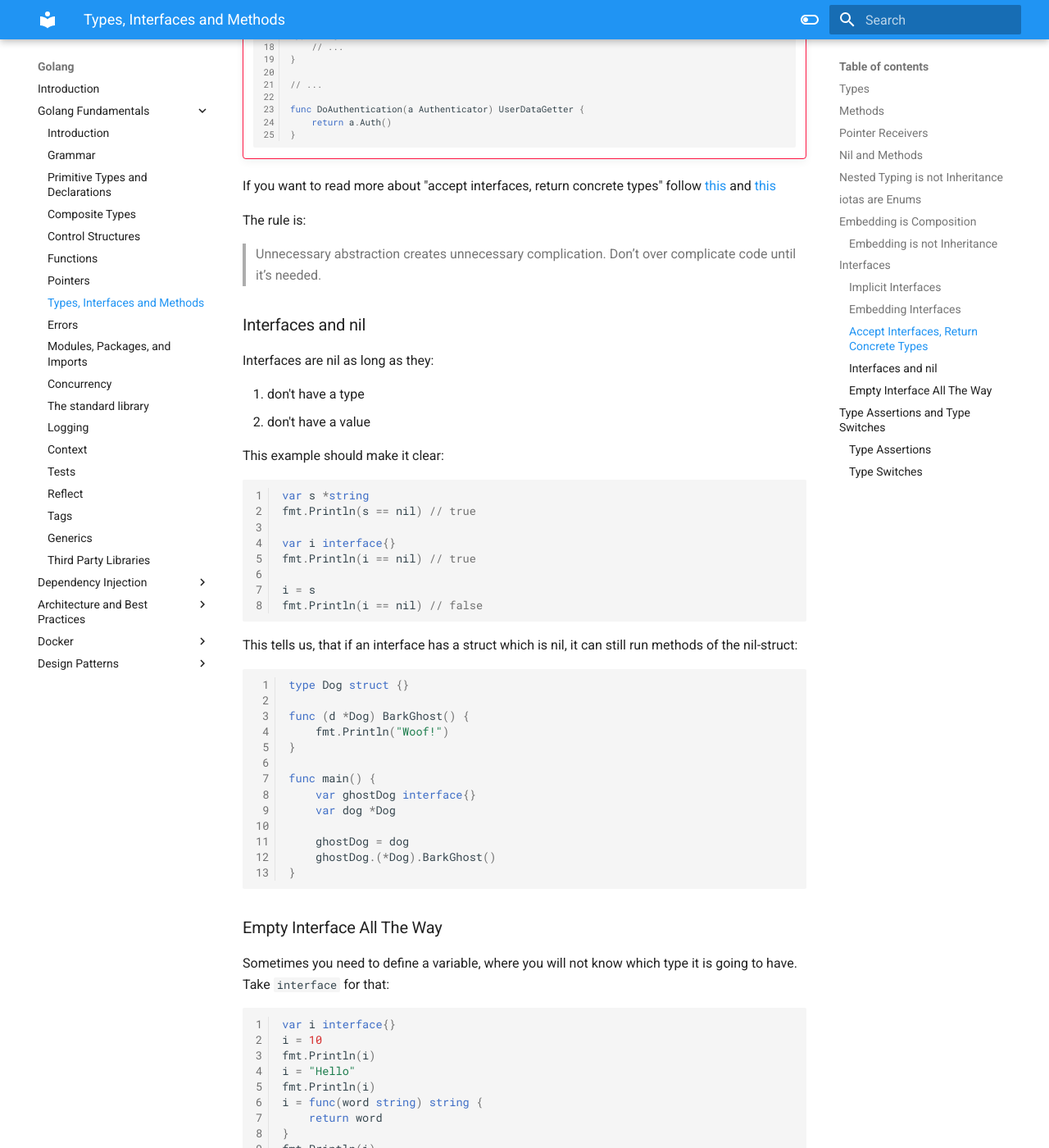
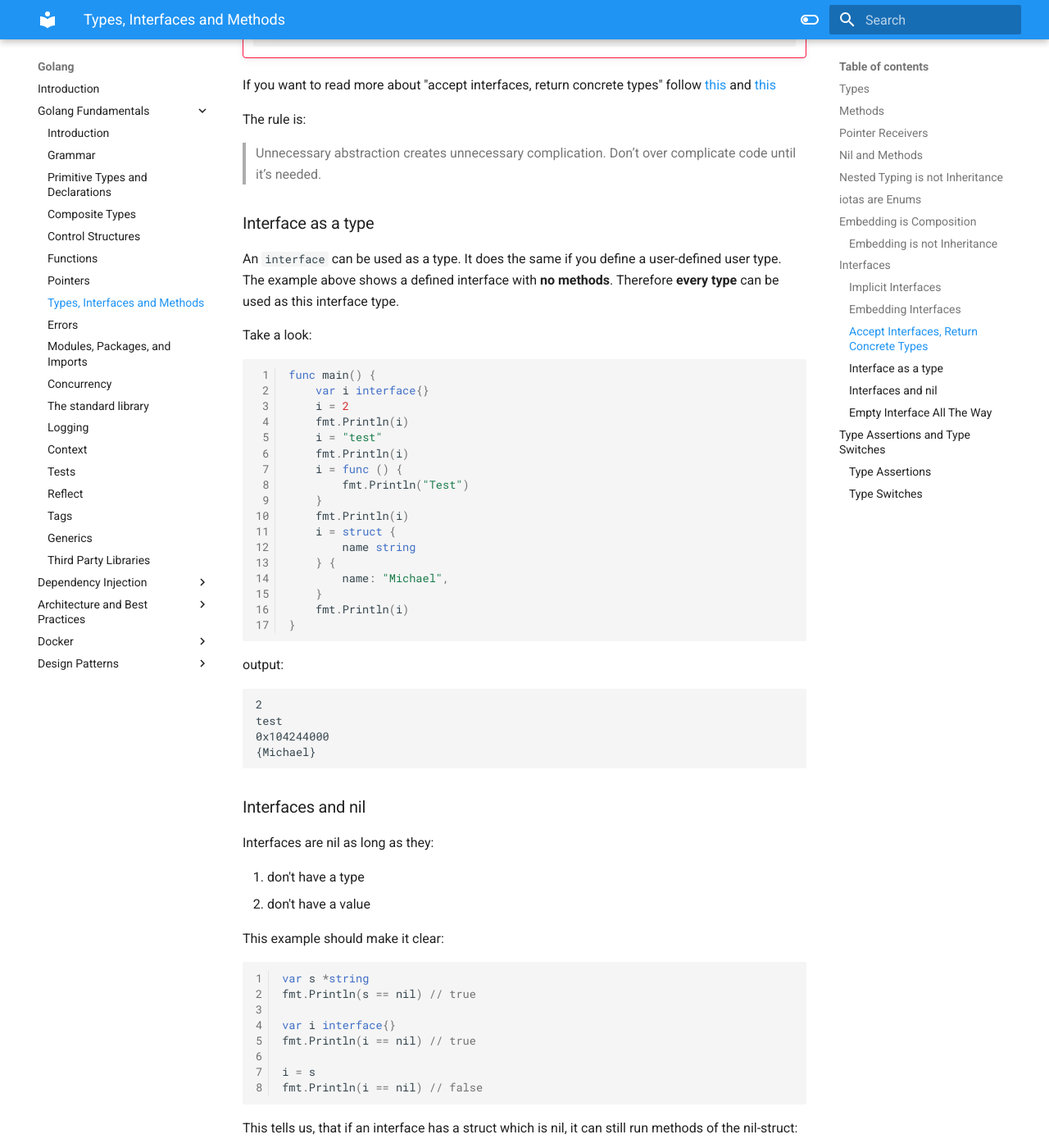
Before and after one commit to bykof/bykof.github.com, an MkDocs documentation site: the page built from docs/golang/golang-fundamentals/types_interfaces_methods.md, in a window 1280 px wide and 1400 px high, scrolled down 15633 px. Shown: the whole window at 82% size. Built offline with MkDocs 1.6.1 and Material for MkDocs 9.7.7, drawn with Linux system fonts in a browser that asks for light colours; some of the changed text lies outside the part shown.

Commit message:
Add "Interface as type"

````diff
--- a/docs/golang/golang-fundamentals/types_interfaces_methods.md
+++ b/docs/golang/golang-fundamentals/types_interfaces_methods.md
@@ -245,7 +245,8 @@ The first constant `NoCategory` receives the value `0`.
 If you define a new const block with another variable, iota will start again from `0`.
 
 !!! danger
-This will not work
+
+	This will not work
 
     ```go linenums="1"
     type Test int
@@ -819,6 +820,44 @@ The rule is:
 
 > Unnecessary abstraction creates unnecessary complication. Don’t over complicate code until it’s needed.
 
+### Interface as a type
+
+An `interface` can be used as a type.
+It does the same if you define a user-defined user type.
+The example above shows a defined interface with **no methods**.
+Therefore **every type** can be used as this interface type.
+
+Take a look:
+
+```go linenums="1"
+func main() {
+	var i interface{}
+	i = 2
+	fmt.Println(i)
+	i = "test"
+	fmt.Println(i)
+	i = func () {
+		fmt.Println("Test")
+	}
+	fmt.Println(i)
+	i = struct {
+		name string
+	} {
+		name: "Michael",
+	}
+	fmt.Println(i)
+}
+```
+
+output:
+
+```
+2
+test
+0x104244000
+{Michael}
+```
+
 ### Interfaces and nil
 
 Interfaces are nil as long as they:
````
